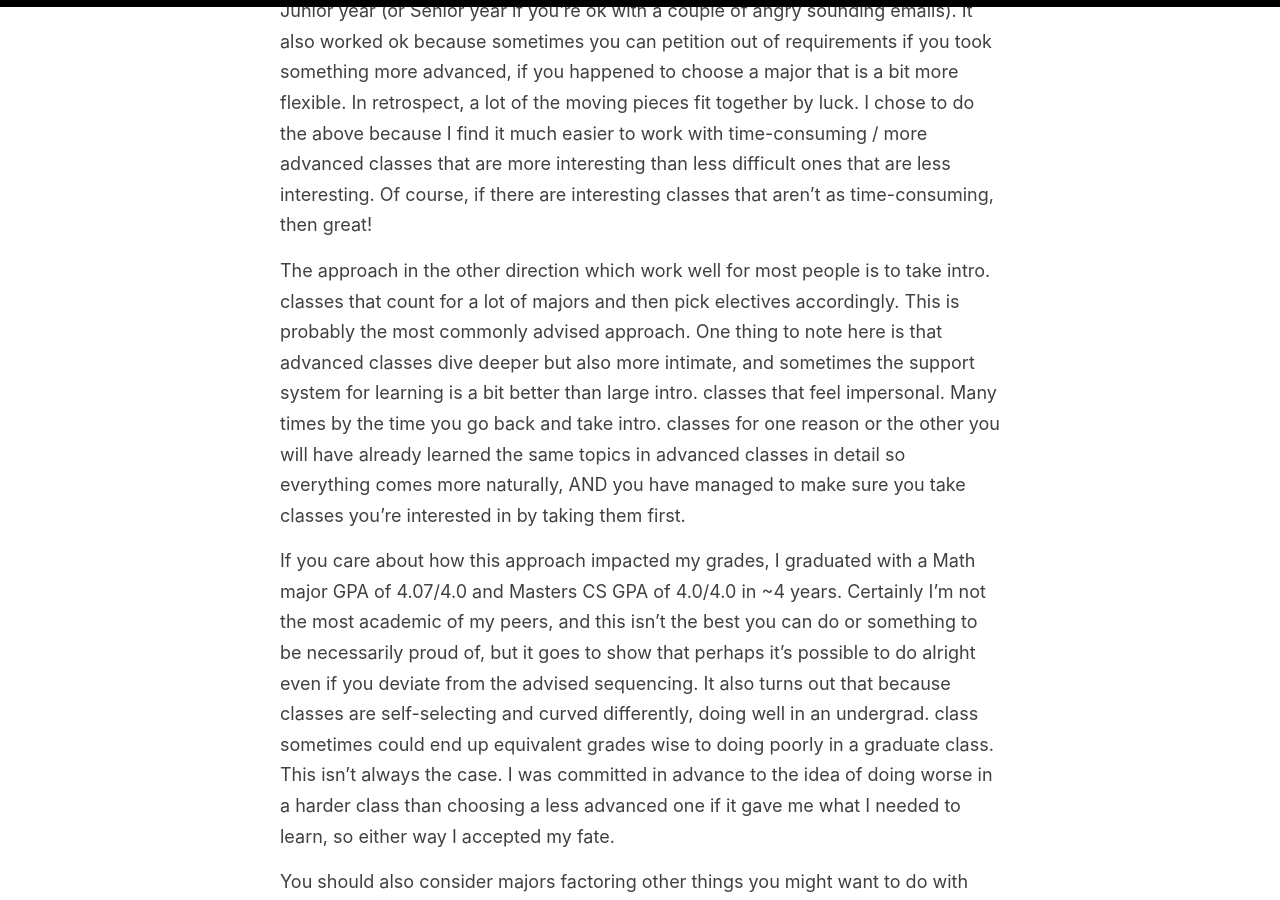
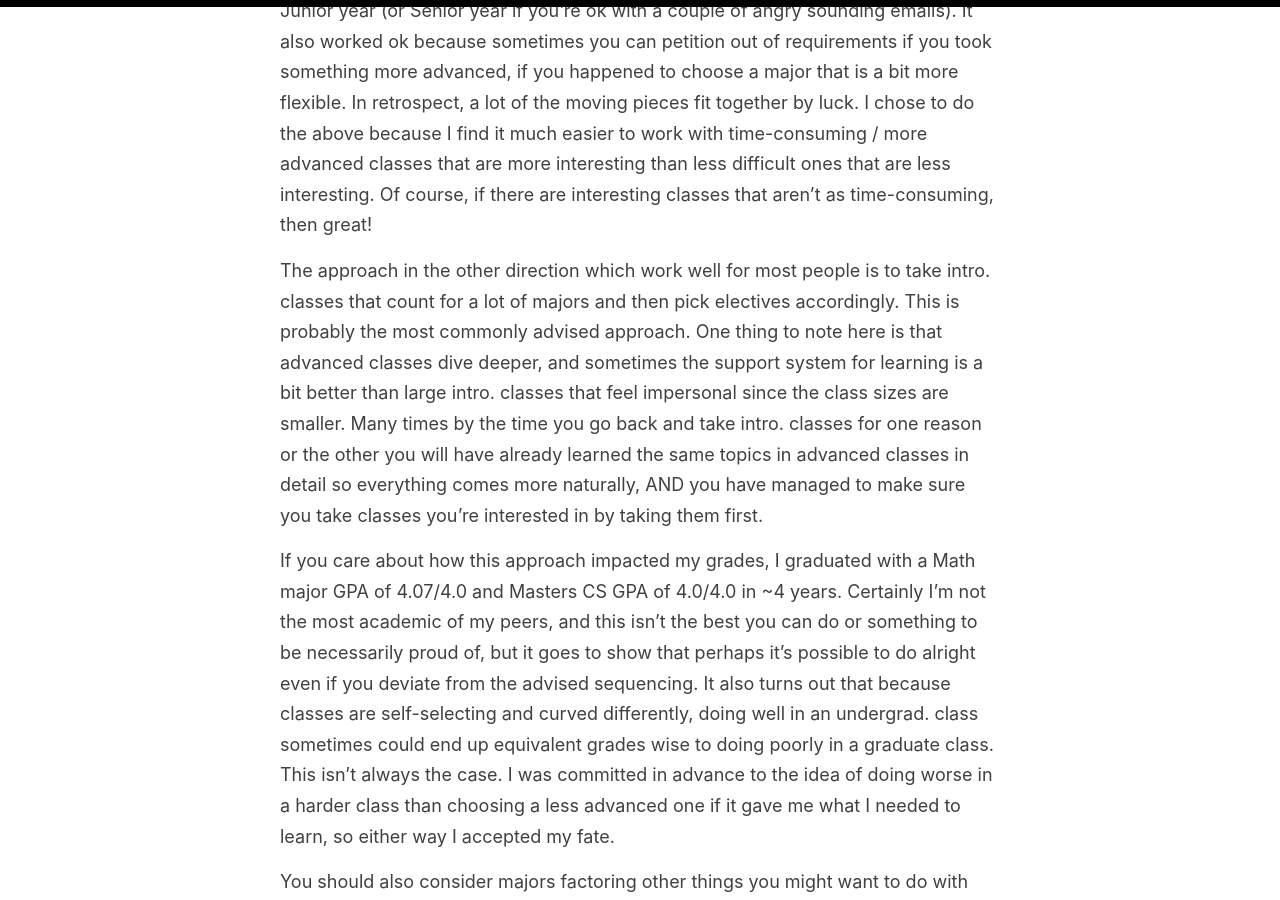
Before and after one commit to evazhang612/sokt-landing, a Jekyll site: the page built from _pages/wtt.md, in a window 1280 px wide and 900 px high, scrolled down 1294 px. Built offline with Jekyll 4.4.1, drawn with Linux system fonts in a browser that asks for light colours; nearby versions of some CDN libraries; library files that are not in the unit come from our copies.

```diff
--- a/_pages/wtt.md
+++ b/_pages/wtt.md
@@ -18,7 +18,7 @@
 
 This approach worked ok at Stanford where you don't have to declare a major until Junior year (or Senior year if you're ok with a couple of angry sounding emails). It also worked ok because sometimes you can petition out of requirements if you took something more advanced, if you happened to choose a major that is a bit more flexible. In retrospect, a lot of the moving pieces fit together by luck. I chose to do the above because I find it much easier to work with time-consuming / more advanced classes that are more interesting than less difficult ones that are less interesting. Of course, if there are interesting classes that aren't as time-consuming, then great!
 
-The approach in the other direction which work well for most people is to take intro. classes that count for a lot of majors and then pick electives accordingly. This is probably the most commonly advised approach. One thing to note here is that advanced classes dive deeper but also more intimate, and sometimes the support system for learning is a bit better than large intro. classes that feel impersonal. Many times by the time you go back and take intro. classes for one reason or the other you will have already learned the same topics in advanced classes in detail so everything comes more naturally, AND you have managed to make sure you take classes you're interested in by taking them first.
+The approach in the other direction which work well for most people is to take intro. classes that count for a lot of majors and then pick electives accordingly. This is probably the most commonly advised approach. One thing to note here is that advanced classes dive deeper, and sometimes the support system for learning is a bit better than large intro. classes that feel impersonal since the class sizes are smaller. Many times by the time you go back and take intro. classes for one reason or the other you will have already learned the same topics in advanced classes in detail so everything comes more naturally, AND you have managed to make sure you take classes you're interested in by taking them first.
 
 If you care about how this approach impacted my grades, I graduated with a Math major GPA of 4.07/4.0 and Masters CS GPA of 4.0/4.0 in \~4 years. Certainly I'm not the most academic of my peers, and this isn't the best you can do or something to be necessarily proud of, but it goes to show that perhaps it's possible to do alright even if you deviate from the advised sequencing. It also turns out that because classes are self-selecting and curved differently, doing well in an undergrad. class sometimes could end up equivalent grades wise to doing poorly in a graduate class. This isn't always the case. I was committed in advance to the idea of doing worse in a harder class than choosing a less advanced one if it gave me what I needed to learn, so either way I accepted my fate.
 
```
